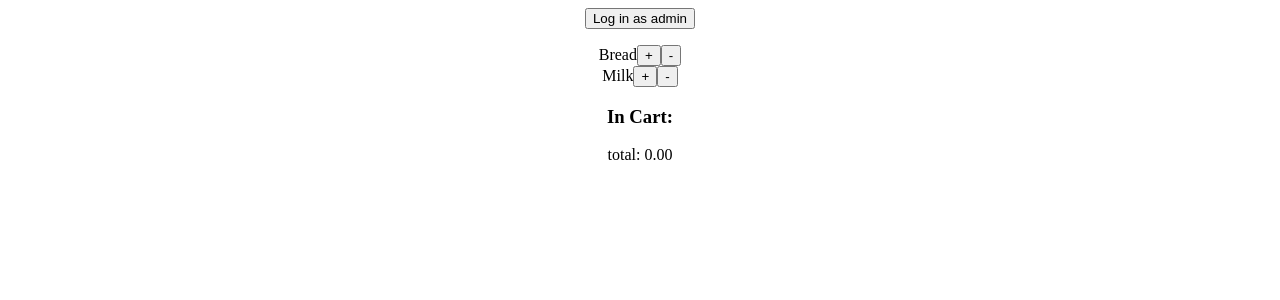
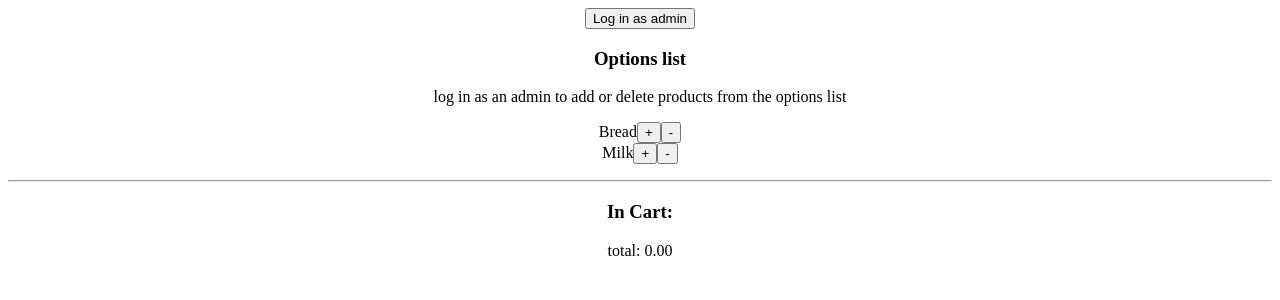
Before and after one commit to woodenchops/client, a React (Create React App) app: page / in a window 1280 px wide. Shown: the top 300 px of the page. Built offline with nearby package versions, Linux system fonts and the light colour scheme.

Commit message:
create master context

```diff
--- a/src/App.js
+++ b/src/App.js
@@ -1,155 +1,16 @@
 import React, {Component} from 'react';
 import './App.css';
-import AddItemForm from './components/AddItemForm';
-import ShoppingCart from './components/ShoppingCart';
-import Selection from './components/Selection.jsx';
+import Shop from './components/Shop';
+import { MasterProvider } from './contexts/MasterContext';
 
 class App extends Component {
 
-  state = {
-    admin: false,
-    total: 0,
-    items: [
-      {
-        name: 'Bread',
-        price: 1.90,
-        edit: false,
-        count: 0
-      },
-      {
-        name: 'Milk',
-        price: 1.90,
-        edit: false,
-        count: 0
-      }
-    ]
-  }
-
-
-  addItemToOptionsList = (product) => {
-    let isAlreadyInCart = this.state.items.find(obj => obj.name.trim().toLowerCase() === product.name.trim().toLowerCase());
-
-    if(isAlreadyInCart) {
-      alert('item already in cart');
-      return;
-    }
-      this.setState(prevState => {
-        return {
-          items: [...prevState.items, {name: product.name, price: parseFloat(product.price), edit: false, count: 0}]
-        }
-      });
-
-  }
-
-  saveItemName = (value, id) => {
-    this.setState(prevState => {
-      return {
-        items: [...prevState.items.map((x, indx) =>  {
-          return {
-            ...x,
-           name: (indx === id) ? value : x.name
-          }
-        })]
-      }
-    });
-  }
-
-  deleteItemFromOptionList = (id, price, count) => {
-
-    this.setState(prevState => {
-      return {
-        items: [...prevState.items.filter((x, indx) =>  {
-         return (indx !== id);
-        })],
-        total: (prevState.total - (price * count))
-      }
-    });
-
-  }
-
-  login = () => {
-    this.setState(prevState => {
-      return {
-        admin: !prevState.admin
-      }
-    })
-  }
-
-  addOneMoreToCart = (id, itemPrice) => {
-    this.setState(prevState => {
-      return {
-        items: [...prevState.items.map((x, indx) =>  {
-          return {
-            ...x,
-           count: (indx === id) ? (x.count + 1) : x.count,
-          }
-        })],
-        total: this.convertTotalIntoTwoDecimals(prevState.total, itemPrice, 'ADD')
-      }
-    });
-  }
-
-  deleteOneMoreFromCart = (id, itemPrice, count) => {
-    this.setState(prevState => {
-      if(count > 0) {
-      return {
-        items: [...prevState.items.map((x, indx) =>  {
-          return {
-            ...x,
-           count: (indx === id) ? (x.count - 1) : x.count,
-          }
-        })],
-        total: this.convertTotalIntoTwoDecimals(prevState.total, itemPrice, 'SUBTRACT')
-      }
-    }
-    });
-  }
-
-  setTotal = (value) => {
-    this.setState(prevState => {
-      return {
-        total: prevState.value = value
-      }
-    })
-  }
-
-  convertTotalIntoTwoDecimals = (total, price, TYPE) => {
-    let updatedTotal;
-    switch(TYPE){
-      case 'ADD':
-        updatedTotal = parseFloat(total) + parseFloat(price);
-        return parseFloat(updatedTotal).toFixed(2);
-      case 'SUBTRACT':
-        updatedTotal = parseFloat(total) - parseFloat(price);
-        return parseFloat(updatedTotal).toFixed(2);
-      default:
-        return parseFloat(updatedTotal).toFixed(2);
-    }
-  }
-
-
   render() {
-    const {items} = this.state;
     return (
       <div className="App">
-        <button onClick={() => this.login()}>Log in as admin</button>
-        <Selection
-          items={items}
-          admin={this.state.admin}
-          saveItemName={this.saveItemName}
-          deleteItemFromOptionList={this.deleteItemFromOptionList}
-          addOneMoreToCart={this.addOneMoreToCart}
-          deleteOneMoreFromCart={this.deleteOneMoreFromCart}
-        />
-        <AddItemForm
-          admin={this.state.admin}
-          addItemToOptionsList={this.addItemToOptionsList}
-        />
-        <ShoppingCart
-          total={this.state.total}
-          items={this.state.items}
-          setTotal={this.setTotal}
-        />
+        <MasterProvider>
+            <Shop/>
+        </MasterProvider>
       </div>
     );
   }
--- a/src/components/AddItemForm.jsx
+++ b/src/components/AddItemForm.jsx
@@ -29,6 +29,7 @@ const AddItemForm = ({addItemToOptionsList, admin}) => {
     }, [addItemToOptionsList, product])
 
     return (
+
         (admin) &&
 
         <>
--- a/src/components/Selection.jsx
+++ b/src/components/Selection.jsx
@@ -3,6 +3,9 @@ import List from '../components/List';
 
 const Selection = ({items, admin, saveItemName, deleteItemFromOptionList, addOneMoreToCart, deleteOneMoreFromCart}) => {
     return (
+      <>
+      <h3>Options list</h3>
+      <p>log in as an admin to add or delete products from the options list</p>
         <ul>
           { (items) && (items.map((item, idx) => (
               <List
@@ -19,6 +22,8 @@ const Selection = ({items, admin, saveItemName, deleteItemFromOptionList, addOne
               />
           ))) }
         </ul>
+        <hr/>
+        </>
      );
 }
 
--- /dev/null
+++ b/src/components/Shop.jsx
@@ -0,0 +1,50 @@
+import React, {useContext} from 'react';
+import AddItemForm from '../components/AddItemForm';
+import ShoppingCart from '../components/ShoppingCart';
+import Selection from '../components/Selection.jsx';
+import { MasterContext } from '../contexts/MasterContext';
+
+
+
+const Shop = () => {
+
+    const {
+        items,
+        admin,
+        saveItemName,
+        deleteItemFromOptionList,
+        addOneMoreToCart,
+        deleteOneMoreFromCart,
+        addItemToOptionsList,
+        total,
+        setTotal,
+        login
+    } = useContext(MasterContext);
+
+    return (
+        <>
+
+        <button onClick={() => login()}>Log in as admin</button>
+        <Selection
+          items={items}
+          admin={admin}
+          saveItemName={saveItemName}
+          deleteItemFromOptionList={deleteItemFromOptionList}
+          addOneMoreToCart={addOneMoreToCart}
+          deleteOneMoreFromCart={deleteOneMoreFromCart}
+        />
+        <AddItemForm
+          admin={admin}
+          addItemToOptionsList={addItemToOptionsList}
+        />
+        <ShoppingCart
+          total={total}
+          items={items}
+          setTotal={setTotal}
+        />
+
+        </>
+     );
+}
+
+export default Shop;
--- /dev/null
+++ b/src/contexts/MasterContext.jsx
@@ -0,0 +1,137 @@
+
+import React, { Component, createContext } from 'react';
+
+export const MasterContext = createContext();
+
+export class MasterProvider extends Component {
+
+
+    state = {
+        admin: false,
+        total: 0,
+        items: [
+          {
+            name: 'Bread',
+            price: 1.90,
+            edit: false,
+            count: 0
+          },
+          {
+            name: 'Milk',
+            price: 1.90,
+            edit: false,
+            count: 0
+          }
+        ],
+
+
+      addItemToOptionsList: (product) => {
+        let isAlreadyInCart = this.state.items.find(obj => obj.name.trim().toLowerCase() === product.name.trim().toLowerCase());
+
+        if(isAlreadyInCart) {
+          alert('item already in cart');
+          return;
+        }
+          this.setState(prevState => {
+            return {
+              items: [...prevState.items, {name: product.name, price: parseFloat(product.price), edit: false, count: 0}]
+            }
+          });
+
+      },
+
+      saveItemName: (value, id) => {
+        this.setState(prevState => {
+          return {
+            items: [...prevState.items.map((x, indx) =>  {
+              return {
+                ...x,
+               name: (indx === id) ? value : x.name
+              }
+            })]
+          }
+        });
+      },
+
+      deleteItemFromOptionList: (id, price, count) => {
+
+        this.setState(prevState => {
+          return {
+            items: [...prevState.items.filter((x, indx) =>  {
+             return (indx !== id);
+            })],
+            total: (prevState.total - (price * count))
+          }
+        });
+
+      },
+
+      login: () => {
+        this.setState(prevState => {
+          return {
+            admin: !prevState.admin
+          }
+        })
+      },
+
+      convertTotalIntoTwoDecimals: (total, price, TYPE) => {
+        let updatedTotal;
+        switch(TYPE){
+          case 'ADD':
+            updatedTotal = parseFloat(total) + parseFloat(price);
+            return parseFloat(updatedTotal).toFixed(2);
+          case 'SUBTRACT':
+            updatedTotal = parseFloat(total) - parseFloat(price);
+            return parseFloat(updatedTotal).toFixed(2);
+          default:
+            return parseFloat(updatedTotal).toFixed(2);
+        }
+      },
+
+      addOneMoreToCart: (id, itemPrice) => {
+        this.setState(prevState => {
+          return {
+            items: [...prevState.items.map((x, indx) =>  {
+              return {
+                ...x,
+               count: (indx === id) ? (x.count + 1) : x.count,
+              }
+            })],
+            total: this.state.convertTotalIntoTwoDecimals(prevState.total, itemPrice, 'ADD')
+          }
+        });
+      },
+
+      deleteOneMoreFromCart: (id, itemPrice, count) => {
+        this.setState(prevState => {
+          if(count > 0) {
+          return {
+            items: [...prevState.items.map((x, indx) =>  {
+              return {
+                ...x,
+               count: (indx === id) ? (x.count - 1) : x.count,
+              }
+            })],
+            total: this.state.convertTotalIntoTwoDecimals(prevState.total, itemPrice, 'SUBTRACT')
+          }
+        }
+        });
+      },
+
+      setTotal: (value) => {
+        this.setState(prevState => {
+          return {
+            total: prevState.value = value
+          }
+        })
+      }
+    }
+    render() {
+
+        return (
+            <MasterContext.Provider value={{...this.state}}>
+                {this.props.children}
+            </MasterContext.Provider>
+         );
+    }
+}
```
